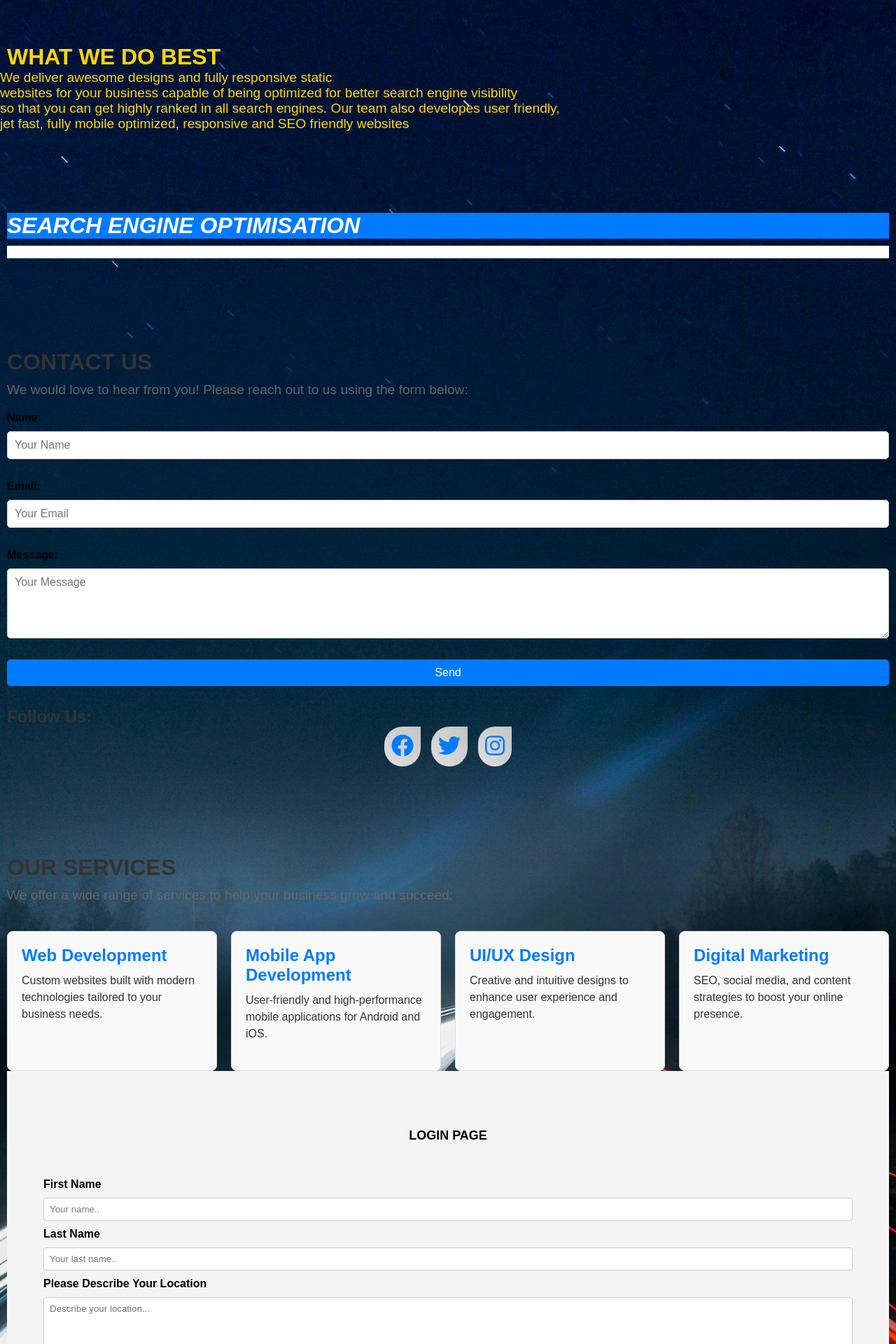
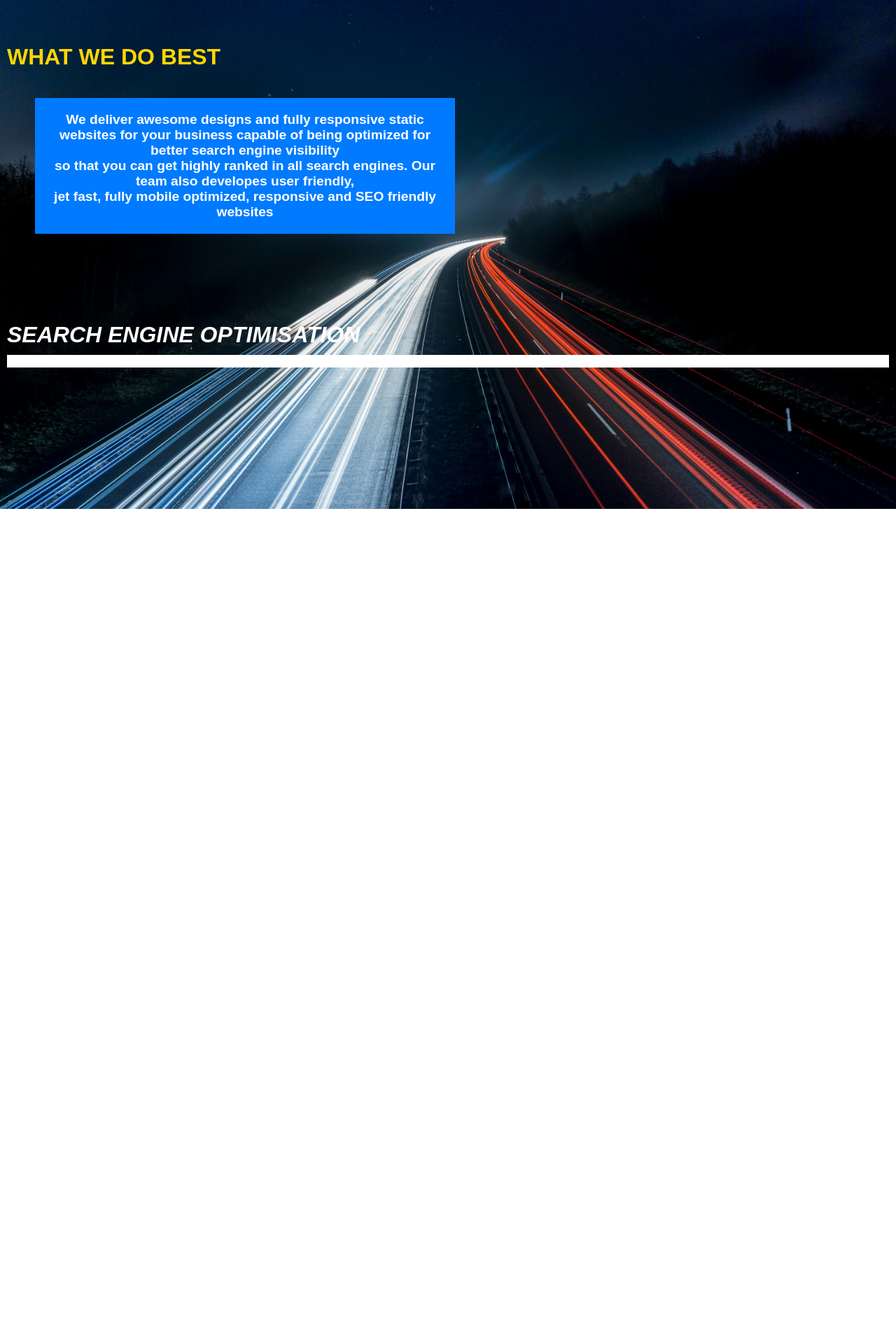
Before and after one commit to Tumumanye-Nelson/NelsonServiceWebsite, a React (Vite) app: page /About in a window 1280 px wide. Shown: the part 123-2043 px from the top of the page at 70% size. After the commit the page ends 850 px from the top, so only its background shows below. Built offline with nearby package versions, Linux system fonts and the light colour scheme.

Commit message:
added scrollToTop functionality and more css

```diff
--- a/src/NarBar/NavBar.module.css
+++ b/src/NarBar/NavBar.module.css
@@ -5,6 +5,7 @@
   justify-content: space-between;
   align-items: center;
   color: red;
+  gap: 2rem;
   position: sticky; /* Makes it sticky */
   top: 0; /* Sticks it to the top of the viewport */
   z-index: 1000; /* Ensures it stays above other elements */
--- a/src/component/About.jsx
+++ b/src/component/About.jsx
@@ -1,37 +1,19 @@
-import ContactPage from "./Contact"
-import Service from "./Service"
-import Login from "./Login"
+
 function About() {
     return (
       <div className="about">
 <div>
   <h1 className="rrry">what we do best </h1>
   <p className="py">We deliver awesome designs and fully responsive static <br/>websites for your business capable of being optimized for better search engine visibility<br/> so that you can get highly ranked in all search engines. Our team also developes user friendly,<br/> jet fast, fully mobile optimized, responsive and SEO friendly websites</p>
-<p></p>
+
 </div>
 <div>
 <h1 className="hm">Search engine optimisation</h1>
 <marquee  direction="" className="pl">We help you grow your sales and leads through optimisations to enable you reach your targeted audience
 </marquee>
 </div>
-<section>
 
-</section>
-<section>
-      <div className="nm">
-<ContactPage/>
-      </div>
-      </section>
-      <section>
-      <div className="nmm">
-<Service/>
-      </div>
-      </section>
-      <section>
-      <div className="nmmm">
-<Login/>
-      </div>
-      </section>
+
       </div>
     )
   }
--- a/src/component/Home.jsx
+++ b/src/component/Home.jsx
@@ -1,8 +1,5 @@
 import { useNavigate } from "react-router-dom";
-import About from "./About";
-import ContactPage from "./Contact";
-import Service from "./Service";
-import Login from "./Login";
+
 function Home() {
   const navigate = useNavigate();
 
@@ -18,9 +15,9 @@ function Home() {
           created
         </h1>
         <p className="ppp">
-          Connect and Expand Your Circle: Our platform helps you meet new<br />
+          Connect and Expand Your Circle: Our platform helps you meet new
           people, make meaningful connections, and build friendships. Whether
-          <br /> you are looking for casual chats, shared interests,<br /> or lifelong
+         you are looking for casual chats, shared interests, or lifelong
           bonds, we provide a safe and welcoming space for you<br /> to explore and
           connect with others worldwide.
         </p>
@@ -31,26 +28,8 @@ function Home() {
         </nav>
       </div>
       <img src="/images/home3.jpg" alt="" className="im" />
-      <section>
-      <div className="nn">
-<About/>
-      </div>
-      </section>
-      <section>
-      <div className="nm">
-<ContactPage/>
-      </div>
-      </section>
-      <section>
-      <div className="nmm">
-<Service/>
-      </div>
-      </section>
-      <section>
-      <div className="nmmm">
-<Login/>
-      </div>
-      </section>
+
+
     </div>
   );
 }
--- /dev/null
+++ b/src/component/ScrollToTop.jsx
@@ -0,0 +1,14 @@
+import { useEffect } from "react";
+import { useLocation } from "react-router-dom";
+
+function ScrollToTop() {
+  const { pathname } = useLocation();
+
+  useEffect(() => {
+    window.scrollTo(0, 0); // Scrolls to the top-left corner
+  }, [pathname]); // Runs every time the pathname changes
+
+  return null; // No UI component to render
+}
+
+export default ScrollToTop;
--- a/src/component/Service.jsx
+++ b/src/component/Service.jsx
@@ -1,4 +1,3 @@
-import Login from "./Login";
 
 const services = [
   { title: "Web Development", description: "Custom websites built with modern technologies tailored to your business needs." },
@@ -20,9 +19,7 @@ const Service = () => {
           </div>
         ))}
       </div>
-      <div className="login-section">
-        <Login />
-      </div>
+
     </div>
   );
 };
--- a/src/index.css
+++ b/src/index.css
@@ -27,16 +27,16 @@ textarea {
   height: 100px;
 }
 .amin{
-  text-decoration-style: solid;
-  background-color: white;
   width: 700px;
-
-  -webkit-backdrop-filter: blur(5px);
-  backdrop-filter: blur(5px);
-  box-shadow: 1px 1px 5px 1px #13131354;
-  border: 1px solid white;
-  transition: cubic-bezier();
-  font-style: italic;
+  margin: 40px 40px 10px 40px; /* Merged redundant margin declarations */
+  color: white; /* Verify this works well against green */
+  max-width: 600px; /* Added unit for validity */
+  padding: 20px; /* Adjusted to a positive value */
+  border-top-right-radius: 0%; /* Retained as is */
+  animation-delay: 1s;
+  font-weight: bolder;
+  font-size: larger;
+  background-color: purple;
 }
 /* Button styling */
 button {
@@ -119,18 +119,19 @@ a{
   cursor: pointer;
   color:blue;
 }
-.ppp{
- background-color: yellow;
- width: 700px;
- margin: -10px;
-color:darkgreen;
-max-width: 600;
-margin: 40px 40px;
-padding: -90px;
-border-top-right-radius: 0%;
-margin-top: 10px;
-animation-delay: 1s;
+.ppp {
+  width: 700px;
+  margin: 40px 40px 10px 40px; /* Merged redundant margin declarations */
+  color: white; /* Verify this works well against green */
+  max-width: 600px; /* Added unit for validity */
+  padding: 20px; /* Adjusted to a positive value */
+  border-top-right-radius: 0%; /* Retained as is */
+  animation-delay: 1s;
+  font-weight: bolder;
+  font-size: larger;
+  background-color: #007bff;
 }
+
 .im{
   width: 250px;
   position: absolute;
@@ -162,21 +163,32 @@ animation-delay: 1s;
   padding: 10px 10px;
   overflow: hidden;
 }
-h1 .rrry{
+.rrry {
+   /* Centers the text */
+  text-transform: uppercase; /* Makes text uppercase */
+  text-decoration-style: solid;
+  color: gold;
   text-align: center;
-  text-transform: uppercase;
-  margin: 10px;
-  text-decoration-style: solid;
+}
+
+
+.py{
+  width: 700px;
+  margin: 40px 40px 10px 40px; /* Merged redundant margin declarations */
+  color: white; /* Verify this works well against green */
+  max-width: 600px; /* Added unit for validity */
+  padding: 20px; /* Adjusted to a positive value */
+  border-top-right-radius: 0%; /* Retained as is */
+  animation-delay: 1s;
+  font-weight: bolder;
+  font-size: larger;
+  background-color: #007bff;
+  font-family: sans-serif;
+  text-decoration: solid;
+  text-align: center;
 
 }
-.py{
-  color: gold;
-  margin: -10px;
-}
-.hm{
-  text-align: center;
-text-decoration-style: solid;
-}
+
 .pl{
   color:red;
   background-color:white;
@@ -339,13 +351,14 @@ p {
   line-height: 1.5;
 }
 .hm{
-  color: white;
+  color:white;
   font-style: italic;
-  background-color: #007bff;
+  font-family: sans-serif;
+  text-align: left;
+  font-weight: bolder;
+  font-style: italic;
 }
-.rrry{
-  color: gold;
-}
+
 .service-page {
   display: flex;
   flex-direction: column;
--- a/src/main.jsx
+++ b/src/main.jsx
@@ -3,10 +3,12 @@ import { createRoot } from 'react-dom/client'
 import './index.css'
 import App from './App.jsx'
 import { BrowserRouter } from 'react-router-dom'
+import ScrollToTop from './component/ScrollToTop.jsx'
 
 createRoot(document.getElementById('root')).render(
   <StrictMode>
     <BrowserRouter>
+    <ScrollToTop/>
     <App />
     </BrowserRouter>
   </StrictMode>,
```
